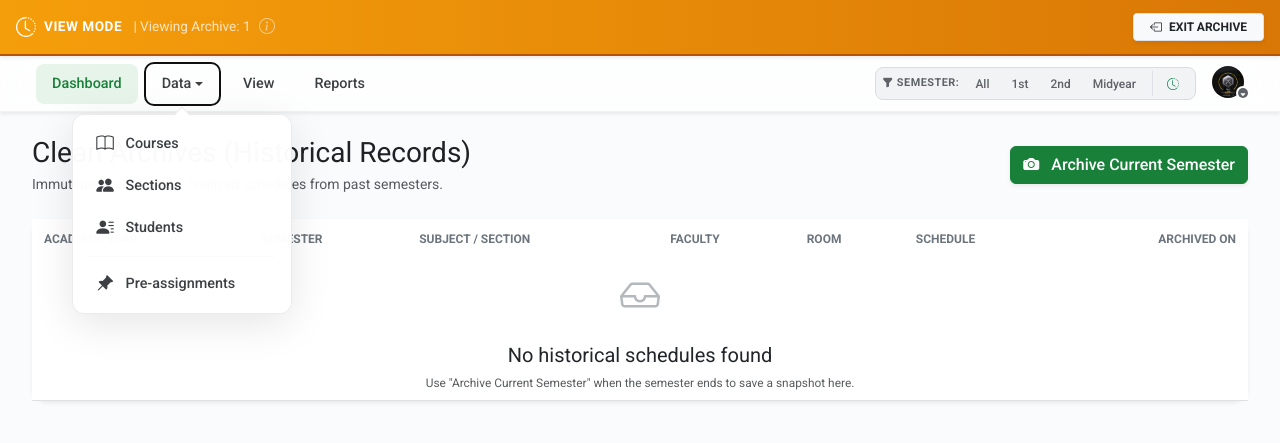
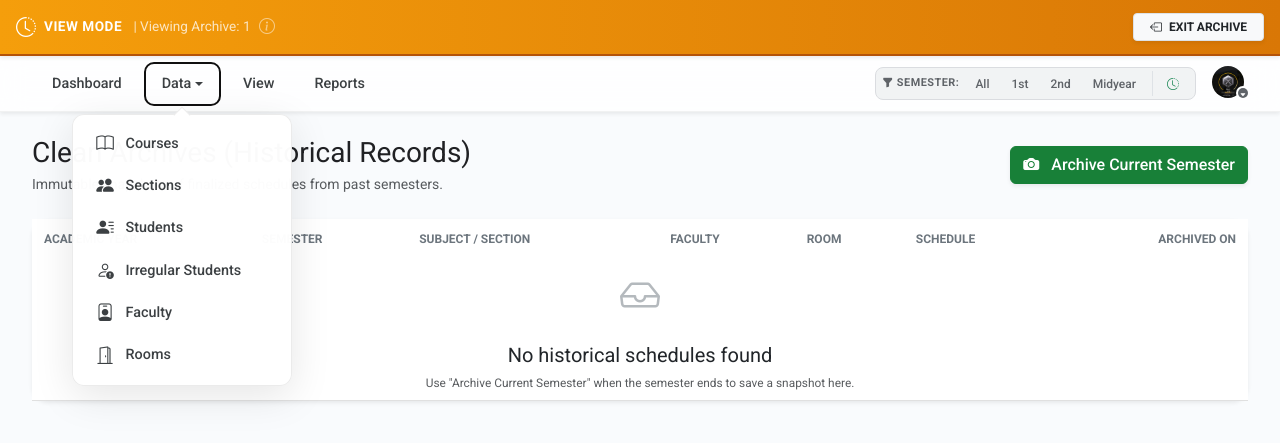
Before and after one commit to JayMedia143/cvsu-ccat-dcs-scheduling-system, a Flask app: a page that uses templates/base.html in a window 1280 px wide, after a click on "Data". Shown: the top 443 px of the page. Run offline with Flask 3, Linux system fonts and the light colour scheme; a user stored in the database is signed in; data comes from the database, SQL or seed files in the repository; both versions use the stored data as it was after the commit; data that the repository does not hold is empty; some libraries are stand-ins or nearby versions.

Commit message:
Refactor: Fix Archive Navbar links, Z-Index hierarchy, and UI positioning

```diff
--- a/templates/base.html
+++ b/templates/base.html
@@ -127,6 +127,23 @@
             z-index: 1060;
         }
 
+        /* Force Modals above the 1065 banner */
+        .modal {
+            z-index: 1080 !important;
+        }
+        .modal-backdrop {
+            z-index: 1075 !important;
+        }
+
+        .sheets-menubar .menu-item:hover {
+            background-color: rgba(0, 0, 0, 0.04) !important;
+        }
+
+        .sheets-menubar .menu-item.active {
+            background-color: rgba(24, 128, 56, 0.1) !important;
+            color: #188038 !important;
+        }
+
         /* Modern Toast Styling */
         .toast-container {
             pointer-events: none;
@@ -291,6 +308,16 @@
 
         .zoom-badge:hover {
             color: #198754;
+        }
+
+        /* Semester Dropdown specific fix */
+        .semester-dropdown-menu {
+            left: auto !important;
+            right: 0 !important;
+            transform: translateY(10px) !important;
+        }
+        .semester-dropdown-menu.show {
+            transform: translateY(0) !important;
         }
 
         #universalScheduleModal .modal-dialog {
@@ -563,10 +590,12 @@
 
                         {% else %}
                         <!-- ARCHIVE ACCESS NAVBAR (VIEW MODE ACTIVE) -->
-                        <li class="nav-item"><a class="menu-item active" href="{{ url_for('dashboard') }}">Dashboard</a>
+                        <li class="nav-item">
+                            <a class="menu-item {% if request.endpoint == 'dashboard' %}active{% endif %}"
+                                href="{{ url_for('dashboard') }}">Dashboard</a>
                         </li>
                         <li class="nav-item dropdown">
-                            <a class="menu-item dropdown-toggle {% if request.endpoint in ['manage_courses', 'manage_sections', 'manage_students', 'manage_preassignments'] %}active{% endif %}"
+                            <a class="menu-item dropdown-toggle {% if request.endpoint in ['manage_courses', 'manage_sections', 'manage_students', 'manage_irregular', 'manage_faculty', 'manage_rooms'] %}active{% endif %}"
                                 href="#" role="button" data-bs-toggle="dropdown">Data</a>
                             <ul class="dropdown-menu shadow-sm">
                                 <li><a class="dropdown-item" href="{{ url_for('manage_courses') }}"><i
@@ -575,15 +604,22 @@
                                             class="bi bi-people-fill me-2"></i> Sections</a></li>
                                 <li><a class="dropdown-item" href="{{ url_for('manage_students') }}"><i
                                             class="bi bi-person-lines-fill me-2"></i> Students</a></li>
-                                <li>
-                                    <hr class="dropdown-divider">
-                                </li>
-                                <li><a class="dropdown-item" href="{{ url_for('manage_preassignments') }}"><i
-                                            class="bi bi-pin-angle-fill me-2"></i> Pre-assignments</a></li>
+                                <li><a class="dropdown-item" href="{{ url_for('manage_irregular') }}"><i
+                                            class="bi bi-person-exclamation me-2"></i> Irregular Students</a></li>
+                                <li><a class="dropdown-item" href="{{ url_for('manage_faculty') }}"><i
+                                            class="bi bi-person-badge me-2"></i> Faculty</a></li>
+                                <li><a class="dropdown-item" href="{{ url_for('manage_rooms') }}"><i
+                                            class="bi bi-door-open me-2"></i> Rooms</a></li>
                             </ul>
                         </li>
-                        <li class="nav-item"><a class="menu-item" href="{{ url_for('view_timetable') }}">View</a></li>
-                        <li class="nav-item"><a class="menu-item" href="{{ url_for('reports_page') }}">Reports</a></li>
+                        <li class="nav-item">
+                            <a class="menu-item {% if 'view_timetable' in request.endpoint %}active{% endif %}"
+                                href="{{ url_for('view_timetable') }}">View</a>
+                        </li>
+                        <li class="nav-item">
+                            <a class="menu-item {% if 'reports' in request.endpoint %}active{% endif %}"
+                                href="{{ url_for('reports_page') }}">Reports</a>
+                        </li>
                         {% endif %}
 
                         {% else %}
@@ -673,7 +709,7 @@
                             title="Archive History" style="color: #198754;">
                             <i class="bi bi-clock-history"></i>
                         </button>
-                        <ul class="dropdown-menu shadow border-0 mt-2"
+                        <ul class="dropdown-menu dropdown-menu-end semester-dropdown-menu shadow border-0 mt-2"
                             style="min-width: 280px; border-radius: 12px; max-height: 360px; overflow-y: auto; overflow-x: hidden;">
                             <li class="dropdown-header text-uppercase fw-bold small mb-2" style="color: #198754;">
                                 <i class="bi bi-calendar-check me-1"></i> Previous Semesters (Read-Only)
--- a/templates/view_timetable.html
+++ b/templates/view_timetable.html
@@ -676,7 +676,7 @@
 </style>
 
 <!-- REDESIGNED FLOATING HUD -->
-<div class="hud-controls" style="top: {% if is_hist %}110px{% else %}66px{% endif %};">
+<div class="hud-controls" style="top: {% if is_hist %}128px{% else %}66px{% endif %};">
     <div class="hud-title-pill">
         <i class="bi bi-calendar3-fill"></i> <span class="d-none d-md-inline">Schedule</span>
         <button class="btn btn-link link-secondary p-0 ms-2" data-bs-toggle="modal" data-bs-target="#viewInfoModal"
@@ -819,7 +819,7 @@
 </div>
 
 <!-- VIEWPORT & CANVAS -->
-<div id="canvas-viewport" style="top: {% if is_hist %}92px{% else %}48px{% endif %};">
+<div id="canvas-viewport" style="top: {% if is_hist %}110px{% else %}48px{% endif %};">
     <div id="infinite-canvas">
         <!-- Timetables will be loaded here dynamically -->
     </div>
```
Also changed, not shown: site.db.
